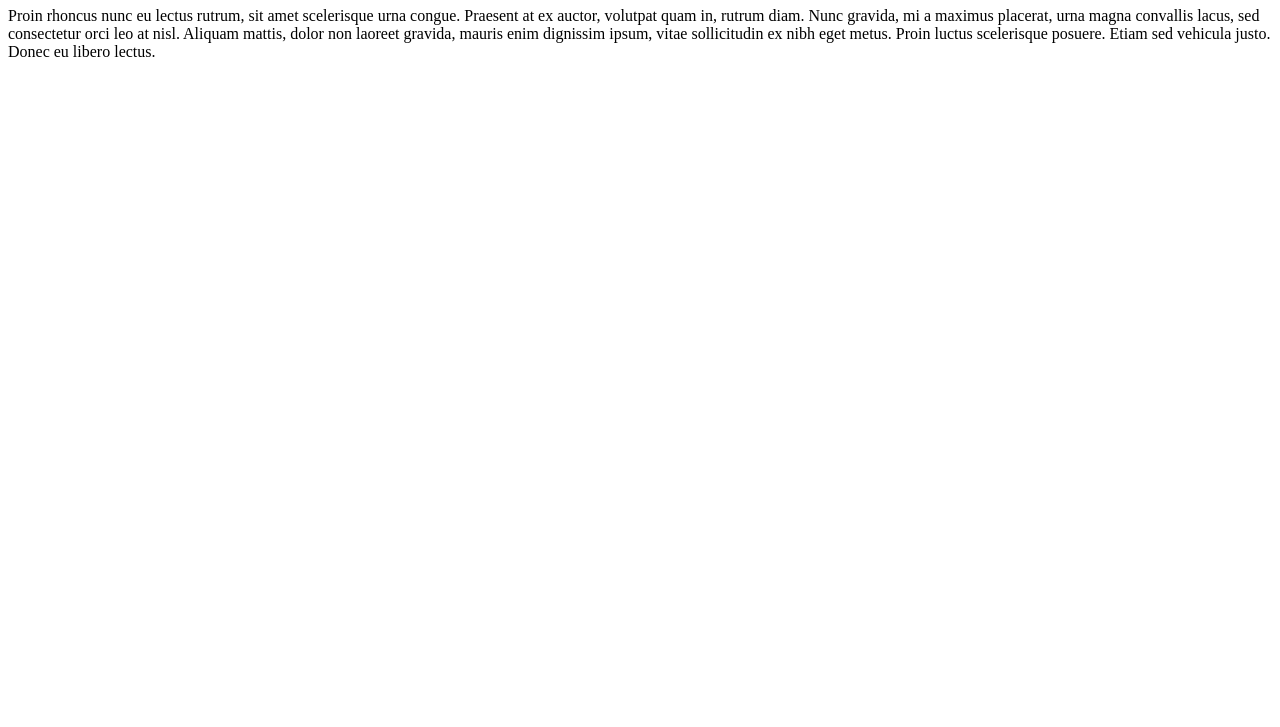
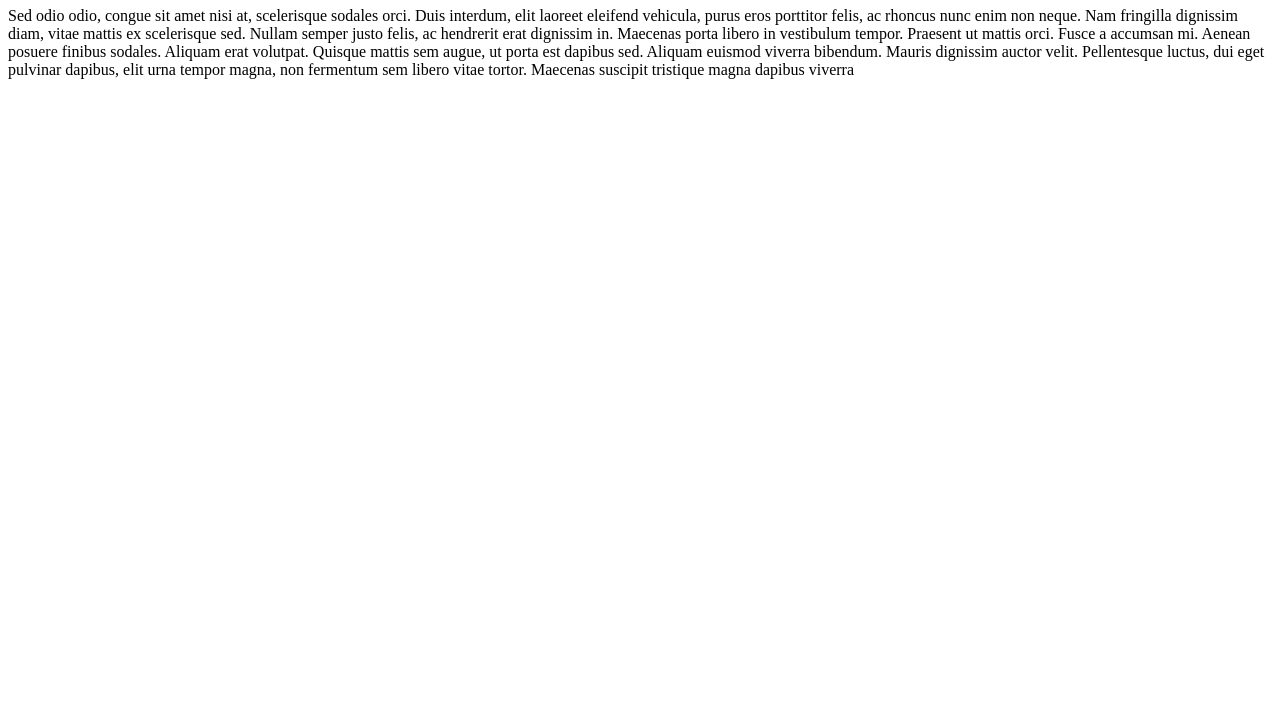
Before and after one commit to Whoever24/nauka-gita-2, a plain HTML site: page index.html in a window 1280 px wide. Shown: the part 73-800 px from the top of the page. Drawn offline with Linux system fonts and the light colour scheme.

Commit message:
Change content

```diff
--- a/index.html
+++ b/index.html
@@ -6,6 +6,6 @@
     </head>
     <body>
         <h1>Lorem ipsum dolor sit amet, consectetur adipiscing elit.</h1>
-        <p>Proin rhoncus nunc eu lectus rutrum, sit amet scelerisque urna congue. Praesent at ex auctor, volutpat quam in, rutrum diam. Nunc gravida, mi a maximus placerat, urna magna convallis lacus, sed consectetur orci leo at nisl. Aliquam mattis, dolor non laoreet gravida, mauris enim dignissim ipsum, vitae sollicitudin ex nibh eget metus. Proin luctus scelerisque posuere. Etiam sed vehicula justo. Donec eu libero lectus.</p>
+        <p>Sed odio odio, congue sit amet nisi at, scelerisque sodales orci. Duis interdum, elit laoreet eleifend vehicula, purus eros porttitor felis, ac rhoncus nunc enim non neque. Nam fringilla dignissim diam, vitae mattis ex scelerisque sed. Nullam semper justo felis, ac hendrerit erat dignissim in. Maecenas porta libero in vestibulum tempor. Praesent ut mattis orci. Fusce a accumsan mi. Aenean posuere finibus sodales. Aliquam erat volutpat. Quisque mattis sem augue, ut porta est dapibus sed. Aliquam euismod viverra bibendum. Mauris dignissim auctor velit. Pellentesque luctus, dui eget pulvinar dapibus, elit urna tempor magna, non fermentum sem libero vitae tortor. Maecenas suscipit tristique magna dapibus viverra</p>
     </body>
 </html>
```
